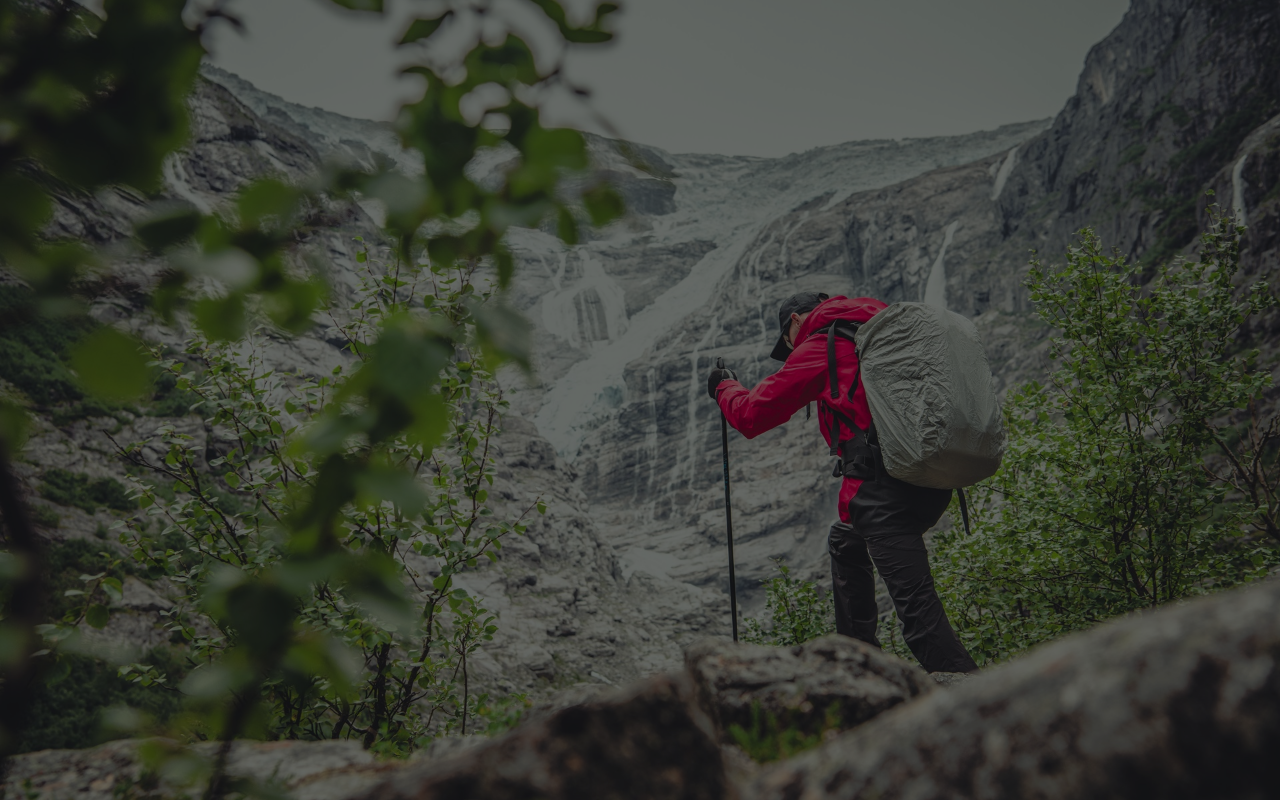
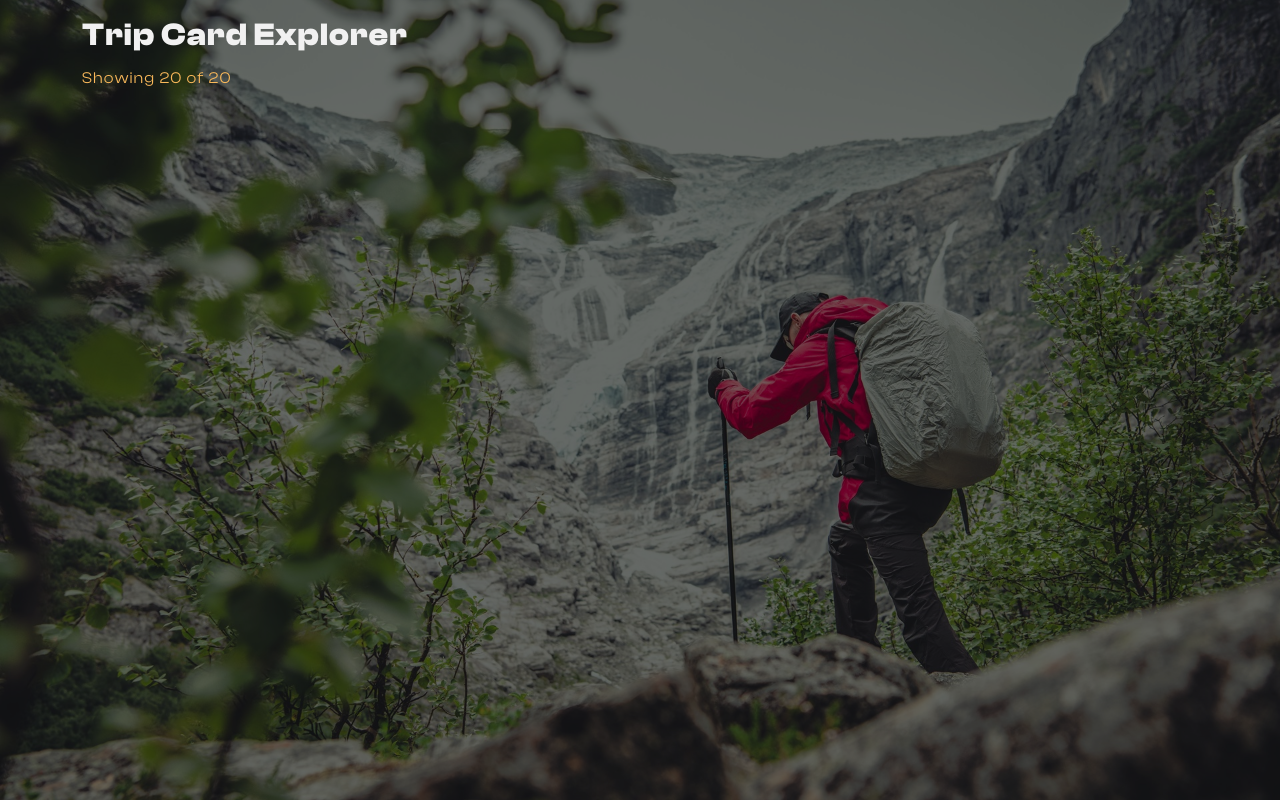
Before and after one commit to MoniRudashki-dev/React-Typescript-Interview-Task, a React (Vite) app: page / in a window 1280 px wide. Built offline with nearby package versions, Linux system fonts and the light colour scheme.

Commit message:
Add main Trips component | add hook for fetching and state | add util function to get visible trips | Add StateMessage Component

```diff
--- a/src/App.tsx
+++ b/src/App.tsx
@@ -1,9 +1,10 @@
-import { FixedBackground } from "./components";
+import { FixedBackground, Trips } from "./components";
 
 function App() {
   return (
     <>
       <FixedBackground />
+      <Trips />
     </>
   );
 }
--- /dev/null
+++ b/src/components/StateMessage.tsx
@@ -0,0 +1,25 @@
+import "../styles/stateMessage.scss";
+
+type StateMessageProps = {
+  title: string;
+  description?: string;
+  actions?: React.ReactNode;
+};
+
+export const StateMessage = ({
+  title,
+  description,
+  actions,
+}: StateMessageProps) => {
+  return (
+    <div className="stateMessage glass" role="status" aria-live="polite">
+      <h2 className="stateMessage__title">{title}</h2>
+      {description ? (
+        <p className="stateMessage__description">{description}</p>
+      ) : null}
+      {actions ? <div className="stateMessage__actions">{actions}</div> : null}
+    </div>
+  );
+};
+
+export default StateMessage;
--- /dev/null
+++ b/src/components/Trips.tsx
@@ -0,0 +1,66 @@
+import { useMemo, useState } from "react";
+import { useTrips } from "../hooks/useTrip";
+
+import "../styles/trips.scss";
+import { getVisibleTrips } from "../utils/getVisibleTrips";
+import StateMessage from "./StateMessage";
+
+export const Trips = () => {
+  const { trips, isLoading, errorMessage, reload } = useTrips();
+  const [searchTerm, setSearchTerm] = useState("");
+  const [sortByRating, setSortByRating] = useState(false);
+
+  const visibleTrips = useMemo(() => {
+    return getVisibleTrips({ trips, searchTerm, sortByRating });
+  }, [trips, searchTerm, sortByRating]);
+
+  if (errorMessage) {
+    return (
+      <div className="tripsPage content_wrapper">
+        <StateMessage
+          title="Couldn’t load trips"
+          description={errorMessage}
+          actions={
+            <button type="button" onClick={reload}>
+              Retry
+            </button>
+          }
+        />
+      </div>
+    );
+  }
+
+  const tripCardsContent = visibleTrips.map((trip) => (
+    <div key={trip.id}></div>
+  ));
+
+  return (
+    <>
+      <div className="tripsPage content_wrapper">
+        <h1 className="tripsPage__title">Trip Card Explorer</h1>
+
+        <p className="tripsPage__meta">
+          Showing {visibleTrips.length} of {trips.length}
+        </p>
+
+        {visibleTrips.length === 0 ? (
+          <StateMessage
+            title="No trips found"
+            description="Try a different search term or clear the filter."
+            actions={
+              searchTerm ? (
+                <button type="button" onClick={() => setSearchTerm("")}>
+                  Clear search
+                </button>
+              ) : null
+            }
+          />
+        ) : (
+          <div className="tripsGrid">{tripCardsContent}</div>
+        )}
+      </div>
+    </>
+  );
+};
+
+export default Trips;
--- a/src/components/index.tsx
+++ b/src/components/index.tsx
@@ -1 +1,3 @@
 export { default as FixedBackground } from "./FixedBackground";
+export { default as Trips } from "./Trips";
+export { default as StateMessage } from "./StateMessage";
--- /dev/null
+++ b/src/hooks/useTrip.ts
@@ -0,0 +1,29 @@
+import { useEffect, useState } from "react";
+import type { Trip } from "../types";
+import { fetchTrips } from "../api";
+
+export function useTrips() {
+  const [trips, setTrips] = useState<Trip[]>([]);
+  const [isLoading, setIsLoading] = useState(true);
+  const [errorMessage, setErrorMessage] = useState<string | null>(null);
+
+  const loadTrips = async () => {
+    try {
+      setIsLoading(true);
+      setErrorMessage(null);
+      const loadedTrips = await fetchTrips();
+      setTrips(loadedTrips);
+    } catch (error) {
+      const message = error instanceof Error ? error.message : "Something went wrong,  please try again later. :)";
+      setErrorMessage(message);
+    } finally {
+      setIsLoading(false);
+    }
+  };
+
+  useEffect(() => {
+    void loadTrips();
+  }, []);
+
+  return { trips, isLoading, errorMessage, reload: loadTrips };
+}
--- /dev/null
+++ b/src/styles/stateMessage.scss
@@ -0,0 +1,43 @@
+.stateMessage {
+  max-width: 560px;
+  margin: 24px auto;
+  padding: 16px;
+  border: 1px solid #e6e6e6;
+  border-radius: 16px;
+
+  color: #fff;
+}
+
+.stateMessage__title {
+  margin: 0;
+  font-size: 16px;
+}
+
+.stateMessage__description {
+  margin: 8px 0 0;
+  color: #fff;
+  line-height: 1.5;
+}
+
+.stateMessage__actions {
+  margin-top: 12px;
+  display: flex;
+  gap: 10px;
+  align-items: center;
+}
+
+.stateMessage__actions button {
+  height: 38px;
+  padding: 0 12px;
+  border-radius: 10px;
+  border: 1px solid #ccc;
+  background: #fff;
+  cursor: pointer;
+  font-family: var(--font-display-700);
+  text-transform: uppercase;
+  letter-spacing: 0.1em;
+}
+
+.stateMessage__actions button:hover {
+  background: #f7f7f7;
+}
--- /dev/null
+++ b/src/styles/trips.scss
@@ -0,0 +1,45 @@
+.tripsPage {
+  padding: 16px;
+}
+
+.tripsPage__title {
+  margin: 0 0 12px;
+  font-size: 32px;
+  line-height: 1.2;
+  color: #f1f1f1;
+  font-family: var(--font-display-900);
+
+  @media (max-width: 768px) {
+    text-align: center;
+  }
+}
+
+.tripsPage__meta {
+  margin: 12px 0 0;
+  color: var(--color-amber);
+  font-family: var(--font-display-400);
+}
+
+.tripsGrid {
+  margin-top: 16px;
+  display: grid;
+  grid-template-columns: repeat(1, minmax(0, 1fr));
+  gap: 16px;
+}
+
+.showMoreButton {
+  margin: 16px 0 0 0;
+  width: 100%;
+}
+
+@media (min-width: 640px) {
+  .tripsGrid {
+    grid-template-columns: repeat(2, minmax(0, 1fr));
+  }
+}
+
+@media (min-width: 960px) {
+  .tripsGrid {
+    grid-template-columns: repeat(3, minmax(0, 1fr));
+  }
+}
--- /dev/null
+++ b/src/utils/getVisibleTrips.ts
@@ -0,0 +1,21 @@
+import type { Trip } from "../types";
+
+export function getVisibleTrips(params: {
+  trips: Trip[];
+  searchTerm: string;
+  sortByRating: boolean;
+}): Trip[] {
+  const normalizedSearchTerm = params.searchTerm.trim().toLowerCase();
+
+  const filteredTrips = normalizedSearchTerm
+    ? params.trips.filter((trip) =>
+        trip.name.toLowerCase().includes(normalizedSearchTerm),
+      )
+    : params.trips;
+
+  if (!params.sortByRating) return filteredTrips;
+
+  return [...filteredTrips].sort((firstTrip, secondTrip) => {
+    return secondTrip.rating - firstTrip.rating;
+  });
+}
```
Also changed, not shown: src/hooks/placeholder.txt (deleted), src/utils/placeholder.txt (deleted).
